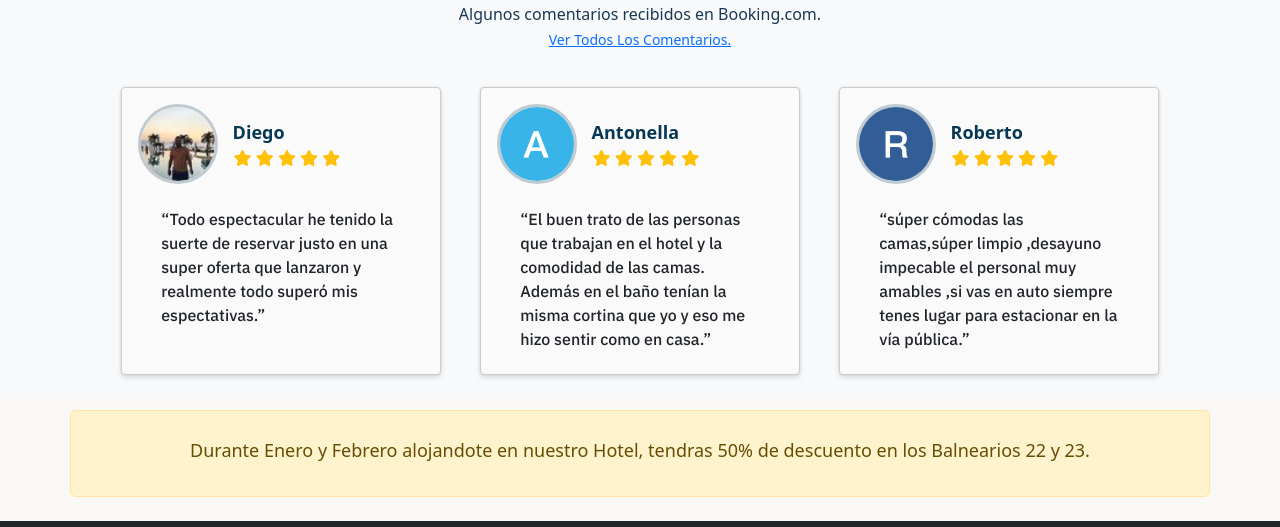
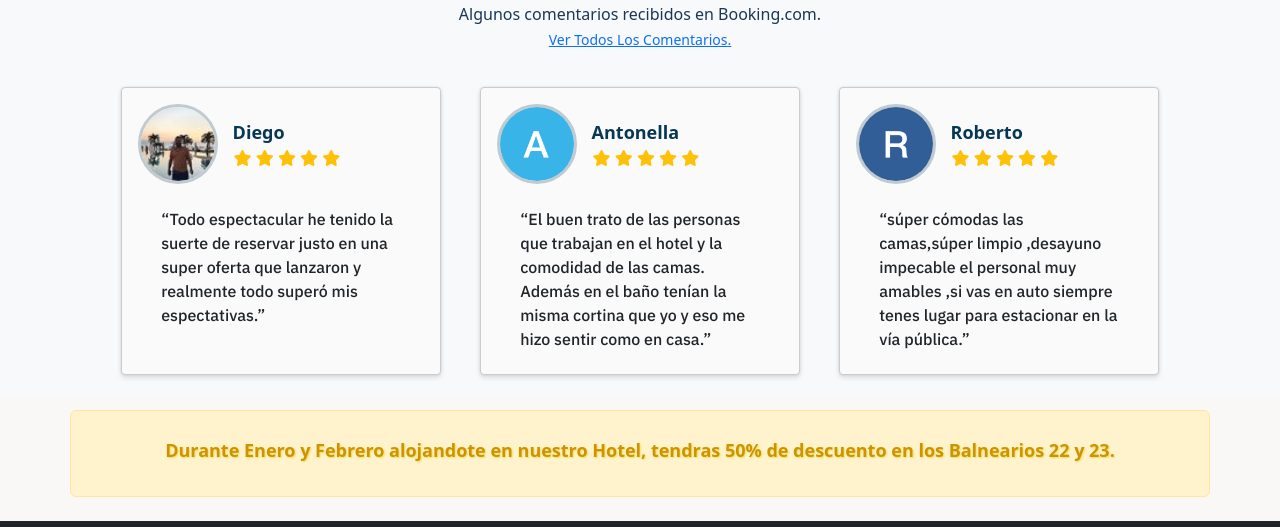
Before and after one commit to sslucasmv/entrega3lucasvolpe, a plain HTML site: page index.html in a window 1280 px wide. Shown: the part 591-1118 px from the top of the page. Drawn offline with nearby package versions, Linux system fonts and the light colour scheme.

Commit message:
modificacion estilos color banner promo

```diff
--- a/css/estilos.css
+++ b/css/estilos.css
@@ -270,6 +270,8 @@ ul.footer-social li a {
 
 .info-advice p {
     font-size: 1.125rem;
-    font-weight: 400;
+    font-weight:bolder;
     margin-top: .625rem;
+    color:#CF9203 !important;
+    text-shadow: 1px 1px 2px #E9DE58 ;
 }
```
